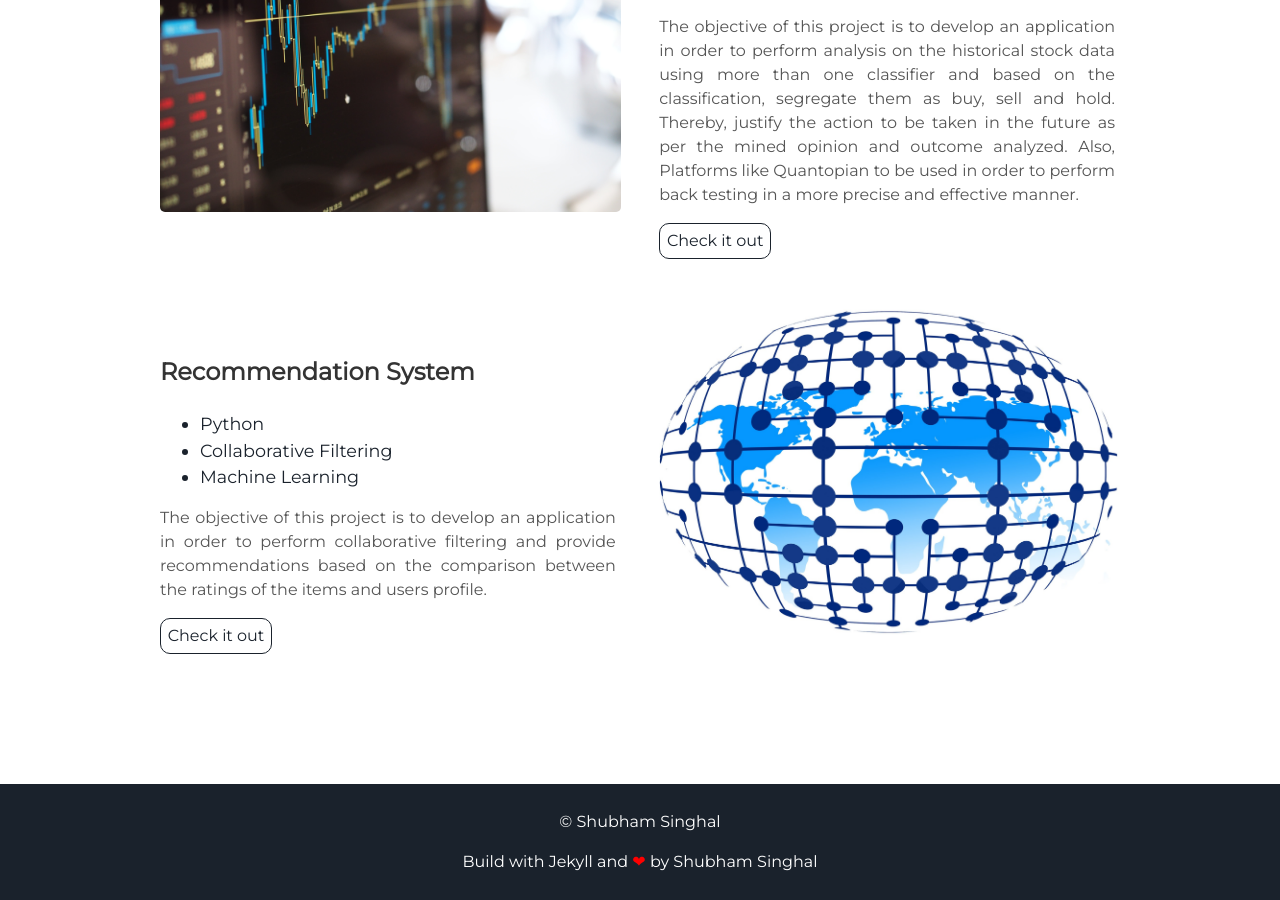
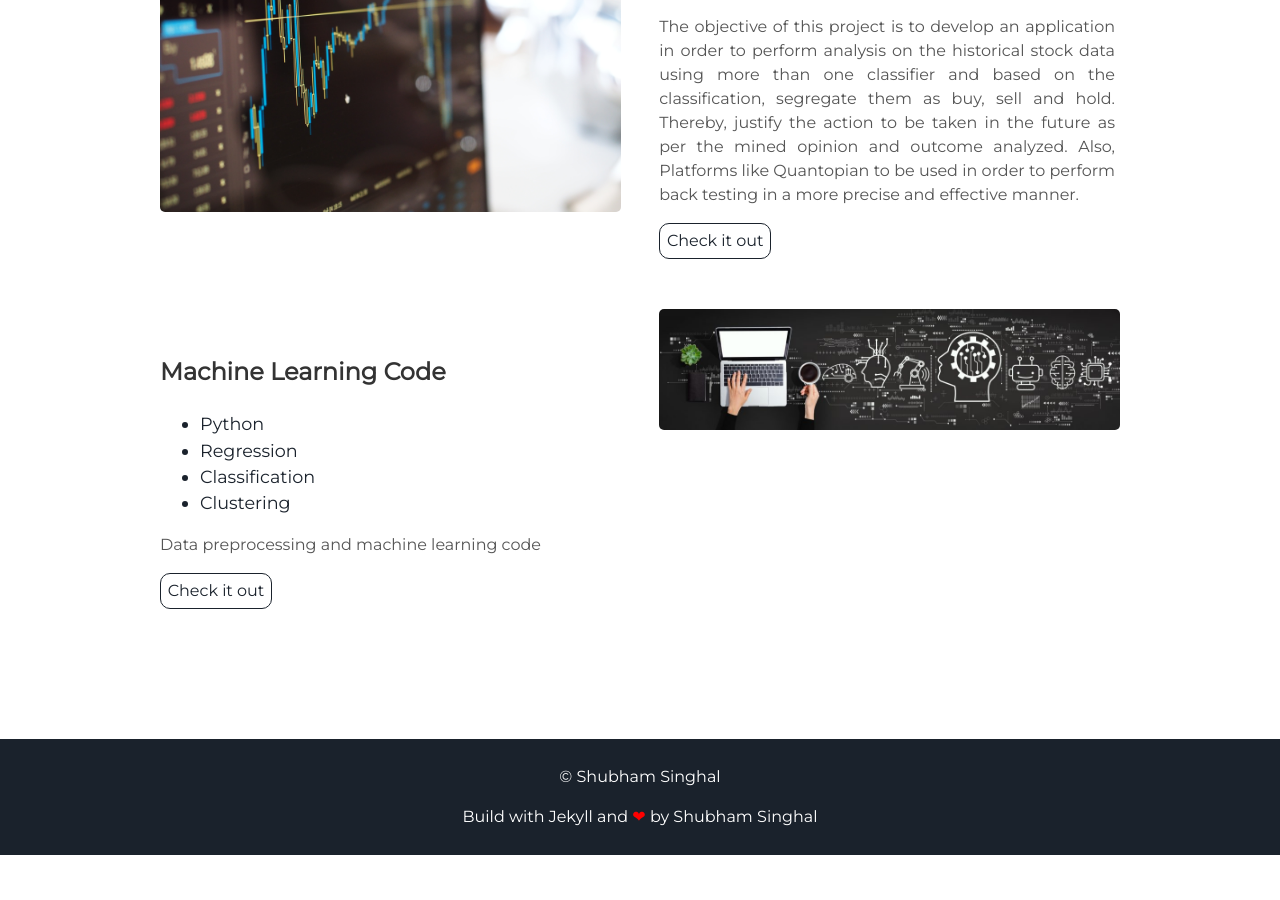
Before and after one commit to cseshubhamsinghal/cseshubhamsinghal.github.io, a Jekyll site: the page built from index.html, in a window 1280 px wide and 900 px high, scrolled down 2395 px. Built offline with Jekyll 4.4.1, drawn with Linux system fonts in a browser that asks for light colours; after the commit the page ends 3250 px from its top, so only the background shows below that; some of the changed text lies outside the part shown.

Commit message:
Update projects.html

```diff
--- a/_includes/projects.html
+++ b/_includes/projects.html
@@ -60,6 +60,27 @@
 
 <div class="user-projects">
   <div class="images-right">
+    <img alt="Machine Learning" src="{{ "/assets/img/machine-learning-definition.jpeg" | prepend: site.baseurl }}" />
+  </div>
+  <div class="contents">
+    <h3> Machine Learning Code </h3>
+    <ul>
+      <li> Python </li>
+      <li> Regression </li>
+      <li> Classification </li>
+      <li> Clustering </li>
+    </ul>
+    <p style="text-align:justify;">Data preprocessing and machine learning code</p>
+    <a class="project-link" href="https://github.com/cseshubhamsinghal/Recommendation-system">Check it out</a>
+  </div>
+</div>
+
+
+
+
+<!--
+<div class="user-projects">
+  <div class="images-right">
     <img alt="recommendation system" src="{{ "/assets/img/system.jpg" | prepend: site.baseurl }}" />
   </div>
   <div class="contents">
@@ -73,3 +94,4 @@
     <a class="project-link" href="https://github.com/cseshubhamsinghal/Recommendation-system">Check it out</a>
   </div>
 </div>
+-->
```
Also changed, not shown: other parts of _includes/projects.html (+1 -1 lines).
